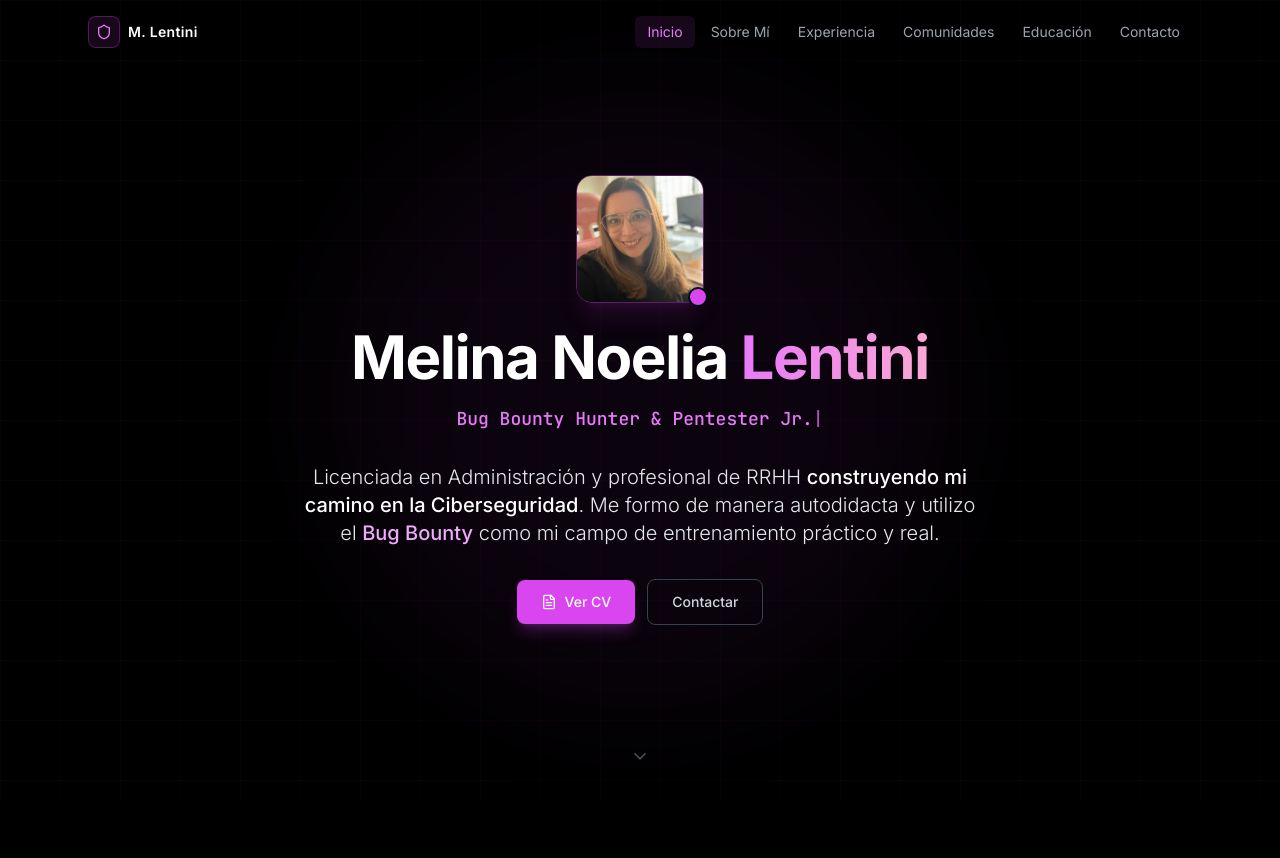
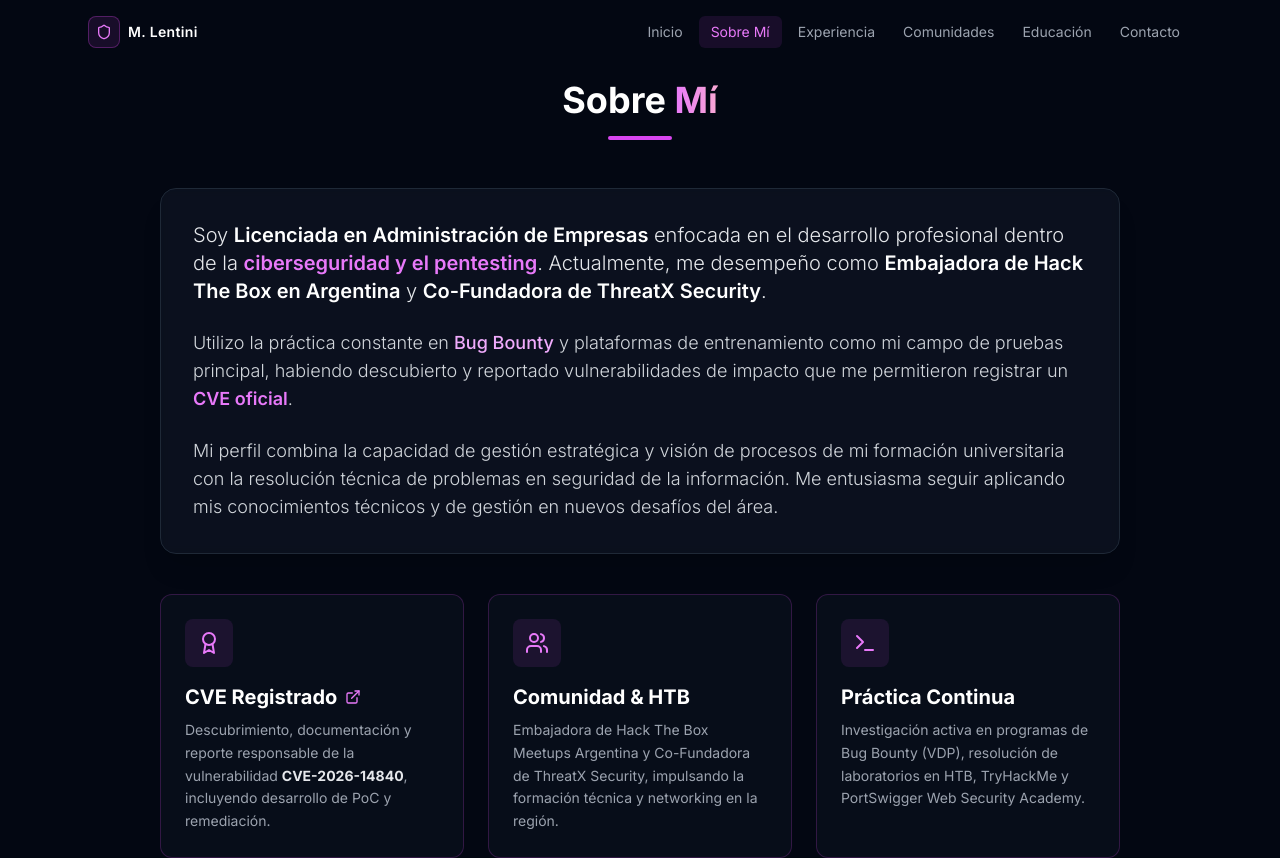
Before and after one commit to Melina-Lentini/MiPortfolio, a React (Vite) app: page / in a window 1280 px wide. Shown: the top 858 px of the page. Built offline with nearby package versions, Linux system fonts and the light colour scheme.

Commit message:
Updated Hero.tsx

```diff
--- a/src/components/Hero.tsx
+++ b/src/components/Hero.tsx
@@ -1,116 +1,80 @@
-import { useEffect, useState } from 'react';
-import { FileText, ChevronDown } from 'lucide-react';
+import { Shield, Award, Terminal, Users, ExternalLink } from 'lucide-react';
 
-const roles = [
-  'Lic. en Administración de Empresas',
-  'Bug Bounty Hunter & Pentester Jr.',
-  'HTB Ambassador & ThreatX Co-Founder',
-];
+export default function About() {
+  return (
+    <section id="about" className="py-20 bg-gray-950 text-gray-200 relative overflow-hidden">
+      <div className="max-w-5xl mx-auto px-4 sm:px-6 lg:px-8 relative z-10">
 
-export default function Hero() {
-  const [roleIndex, setRoleIndex] = useState(0);
-  const [displayed, setDisplayed] = useState('');
-  const [typing, setTyping] = useState(true);
-  const [mounted, setMounted] = useState(false);
-
-  useEffect(() => {
-    setMounted(true);
-  }, []);
-
-  useEffect(() => {
-    const current = roles[roleIndex];
-    if (typing) {
-      if (displayed.length < current.length) {
-        const t = setTimeout(() => setDisplayed(current.slice(0, displayed.length + 1)), 45);
-        return () => clearTimeout(t);
-      } else {
-        const t = setTimeout(() => setTyping(false), 2000);
-        return () => clearTimeout(t);
-      }
-    } else {
-      if (displayed.length > 0) {
-        const t = setTimeout(() => setDisplayed(displayed.slice(0, -1)), 25);
-        return () => clearTimeout(t);
-      } else {
-        setRoleIndex((roleIndex + 1) % roles.length);
-        setTyping(true);
-      }
-    }
-  }, [displayed, typing, roleIndex]);
-
-  return (
-    <section
-      id="hero"
-      className="relative min-h-screen flex flex-col items-center justify-center px-4 overflow-hidden"
-    >
-      {/* Background grid */}
-      <div className="absolute inset-0 bg-[linear-gradient(rgba(217,70,239,0.03)_1px,transparent_1px),linear-gradient(90deg,rgba(217,70,239,0.03)_1px,transparent_1px)] bg-[size:60px_60px]" />
-
-      {/* Radial glow */}
-      <div className="absolute top-1/2 left-1/2 -translate-x-1/2 -translate-y-1/2 w-[600px] h-[600px] bg-fuchsia-500/5 rounded-full blur-3xl pointer-events-none" />
-      <div className="absolute top-1/3 right-1/4 w-[300px] h-[300px] bg-pink-500/4 rounded-full blur-3xl pointer-events-none" />
-
-      <div
-        className={`relative z-10 max-w-3xl mx-auto text-center transition-all duration-1000 ${
-          mounted ? 'opacity-100 translate-y-0' : 'opacity-0 translate-y-8'
-        }`}
-      >
-
-        {/* Profile photo */}
-        <div className="relative mx-auto mb-6 w-32 h-32">
-          <img
-            src="/images/IMG_0393.jpeg"
-            alt="Melina Noelia Lentini"
-            className="w-32 h-32 rounded-2xl object-cover border border-fuchsia-500/40 shadow-xl shadow-fuchsia-500/10"
-          />
-          <div className="absolute -bottom-1 -right-1 w-5 h-5 rounded-full bg-fuchsia-500 border-2 border-gray-950" />
+        {/* Encabezado de Sección */}
+        <div className="text-center mb-12">
+          <h2 className="text-3xl sm:text-4xl font-bold text-white mb-4">
+            Sobre <span className="text-transparent bg-clip-text bg-gradient-to-r from-fuchsia-400 to-pink-300">Mí</span>
+          </h2>
+          <div className="w-16 h-1 bg-fuchsia-500 mx-auto rounded-full mb-6" />
         </div>
 
-        {/* Name */}
-        <h1 className="text-4xl sm:text-5xl md:text-6xl font-bold text-white mb-3 tracking-tight">
-          Melina Noelia{' '}
-          <span className="text-transparent bg-clip-text bg-gradient-to-r from-fuchsia-400 to-pink-300">
-            Lentini
-          </span>
-        </h1>
-
-        {/* Typewriter role */}
-        <div className="h-8 sm:h-10 mb-6 flex items-center justify-center">
-          <p className="text-base sm:text-lg text-fuchsia-400 font-mono font-medium">
-            {displayed}
-            <span className="animate-pulse">|</span>
+        {/* Presentación Principal */}
+        <div className="bg-gray-900/60 border border-gray-800 rounded-2xl p-6 sm:p-8 mb-10 backdrop-blur-sm shadow-xl">
+          <p className="text-lg sm:text-xl text-gray-200 leading-relaxed font-light mb-6">
+            Soy <strong className="text-white font-semibold">Licenciada en Administración de Empresas</strong> enfocada en el desarrollo profesional dentro de la <strong className="text-fuchsia-400 font-semibold">ciberseguridad y el pentesting</strong>. Actualmente, me desempeño como <strong className="text-white font-semibold">Embajadora de Hack The Box en Argentina</strong> y <strong className="text-white font-semibold">Co-Fundadora de ThreatX Security</strong>.
+          </p>
+          <p className="text-base sm:text-lg text-gray-300 leading-relaxed font-light mb-6">
+            Utilizo la práctica constante en <strong className="text-fuchsia-300 font-medium">Bug Bounty</strong> y plataformas de entrenamiento como mi campo de pruebas principal, habiendo descubierto y reportado vulnerabilidades de impacto que me permitieron registrar un <strong className="text-fuchsia-400 font-semibold">CVE oficial</strong>.
+          </p>
+          <p className="text-base sm:text-lg text-gray-300 leading-relaxed font-light">
+            Mi perfil combina la capacidad de gestión estratégica y visión de procesos de mi formación universitaria con la resolución técnica de problemas en seguridad de la información. Me entusiasma seguir aplicando mis conocimientos técnicos y de gestión en nuevos desafíos del área.
           </p>
         </div>
 
-        {/* Bio de impacto */}
-        <p className="max-w-2xl mx-auto text-gray-200 text-lg sm:text-xl font-light leading-relaxed mb-8">
-          Licenciada en Administración y profesional de RRHH <span className="text-white font-medium">construyendo mi camino en la Ciberseguridad</span>.
-          Me formo de manera autodidacta y utilizo el <span className="text-fuchsia-300 font-medium">Bug Bounty</span> como mi campo de entrenamiento práctico y real.
-        </p>
+        {/* Tarjetas de Hitos / Destacados */}
+        <div className="grid grid-cols-1 md:grid-cols-3 gap-6">
 
-        {/* CTA Buttons */}
-        <div className="flex flex-wrap items-center justify-center gap-3">
-          <a
-            href="#experience"
-            onClick={e => { e.preventDefault(); document.querySelector('#experience')?.scrollIntoView({ behavior: 'smooth' }); }}
-            className="inline-flex items-center gap-2 px-6 py-3 rounded-lg bg-fuchsia-500 hover:bg-fuchsia-400 text-white font-medium text-sm transition-all duration-200 shadow-lg shadow-fuchsia-500/25 hover:shadow-fuchsia-500/40 hover:-translate-y-0.5"
-          >
-            <FileText size={16} />
-            Ver CV
-          </a>
-          <a
-            href="#contact"
-            onClick={e => { e.preventDefault(); document.querySelector('#contact')?.scrollIntoView({ behavior: 'smooth' }); }}
-            className="inline-flex items-center justify-center px-6 py-3 rounded-lg border border-gray-700 hover:border-fuchsia-500/50 text-gray-300 hover:text-white font-medium text-sm transition-all duration-200 hover:bg-gray-800/50 hover:-translate-y-0.5"
-          >
-            Contactar
-          </a>
+          {/* Card 1: CVE Registrado */}
+          <div className="bg-gray-900/40 border border-fuchsia-500/20 hover:border-fuchsia-500/40 rounded-xl p-6 transition-all duration-300 hover:-translate-y-1">
+            <div className="w-12 h-12 rounded-lg bg-fuchsia-500/10 flex items-center justify-center text-fuchsia-400 mb-4">
+              <Award size={24} />
+            </div>
+            <h3 className="text-xl font-bold text-white mb-2 flex items-center gap-2">
+              CVE Registrado
+              <a
+                href="https://www.cve.org/CVERecord?id=CVE-2026-14840"
+                target="_blank"
+                rel="noopener noreferrer"
+                className="text-fuchsia-400 hover:text-fuchsia-300 transition-colors"
+                title="Ver registro oficial"
+              >
+                <ExternalLink size={16} />
+              </a>
+            </h3>
+            <p className="text-sm text-gray-400 leading-relaxed">
+              Descubrimiento, documentación y reporte responsable de la vulnerabilidad <strong className="text-gray-200">CVE-2026-14840</strong>, incluyendo desarrollo de PoC y remediación.
+            </p>
+          </div>
+
+          {/* Card 2: Liderazgo Comunitario */}
+          <div className="bg-gray-900/40 border border-fuchsia-500/20 hover:border-fuchsia-500/40 rounded-xl p-6 transition-all duration-300 hover:-translate-y-1">
+            <div className="w-12 h-12 rounded-lg bg-fuchsia-500/10 flex items-center justify-center text-fuchsia-400 mb-4">
+              <Users size={24} />
+            </div>
+            <h3 className="text-xl font-bold text-white mb-2">Comunidad & HTB</h3>
+            <p className="text-sm text-gray-400 leading-relaxed">
+              Embajadora de Hack The Box Meetups Argentina y Co-Fundadora de ThreatX Security, impulsando la formación técnica y networking en la región.
+            </p>
+          </div>
+
+          {/* Card 3: Enfoque Práctico */}
+          <div className="bg-gray-900/40 border border-fuchsia-500/20 hover:border-fuchsia-500/40 rounded-xl p-6 transition-all duration-300 hover:-translate-y-1">
+            <div className="w-12 h-12 rounded-lg bg-fuchsia-500/10 flex items-center justify-center text-fuchsia-400 mb-4">
+              <Terminal size={24} />
+            </div>
+            <h3 className="text-xl font-bold text-white mb-2">Práctica Continua</h3>
+            <p className="text-sm text-gray-400 leading-relaxed">
+              Investigación activa en programas de Bug Bounty (VDP), resolución de laboratorios en HTB, TryHackMe y PortSwigger Web Security Academy.
+            </p>
+          </div>
+
         </div>
-      </div>
 
-      {/* Scroll hint */}
-      <div className={`absolute bottom-8 left-1/2 -translate-x-1/2 transition-all duration-1000 delay-500 ${mounted ? 'opacity-100' : 'opacity-0'}`}>
-        <ChevronDown size={20} className="text-gray-600 animate-bounce" />
       </div>
     </section>
   );
```
